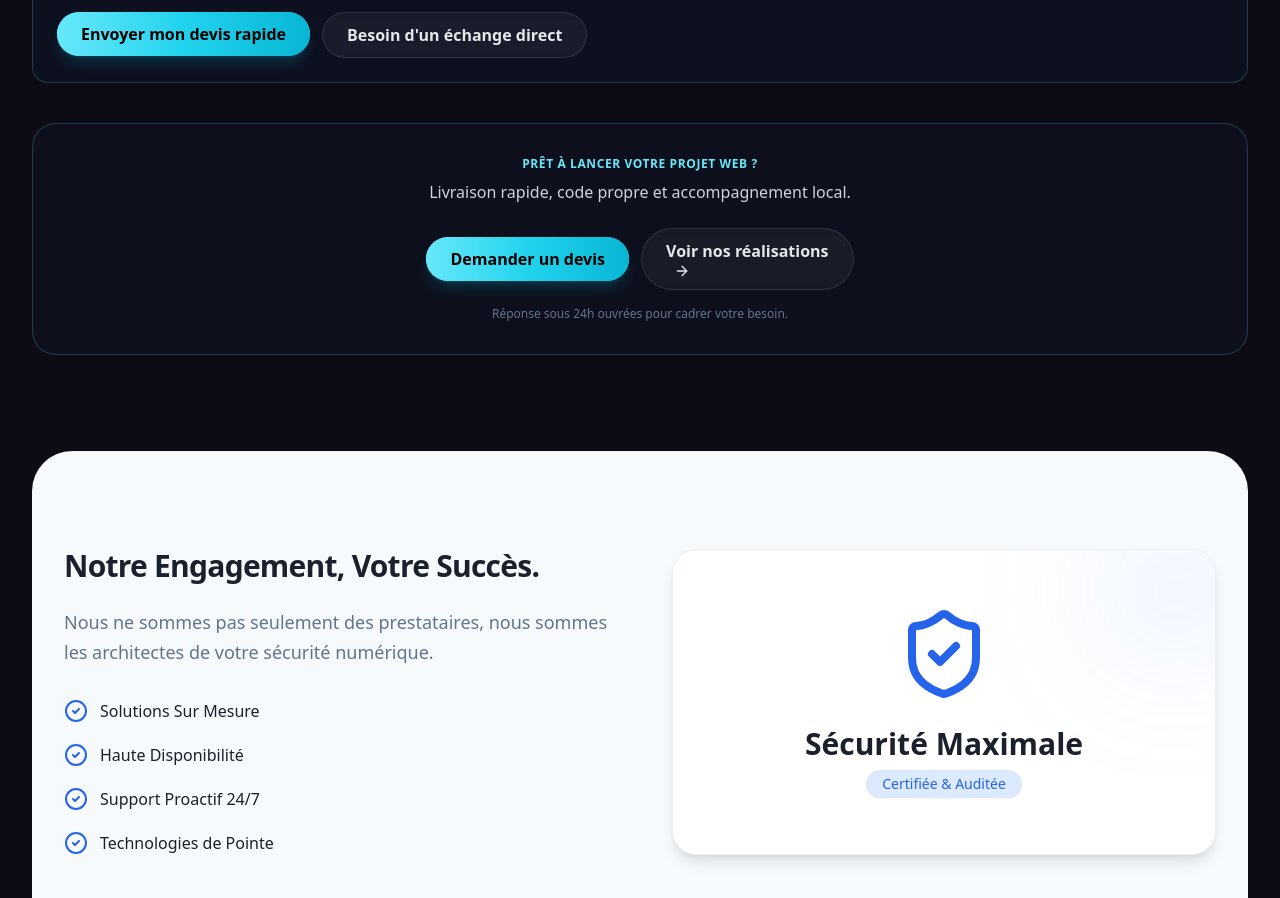
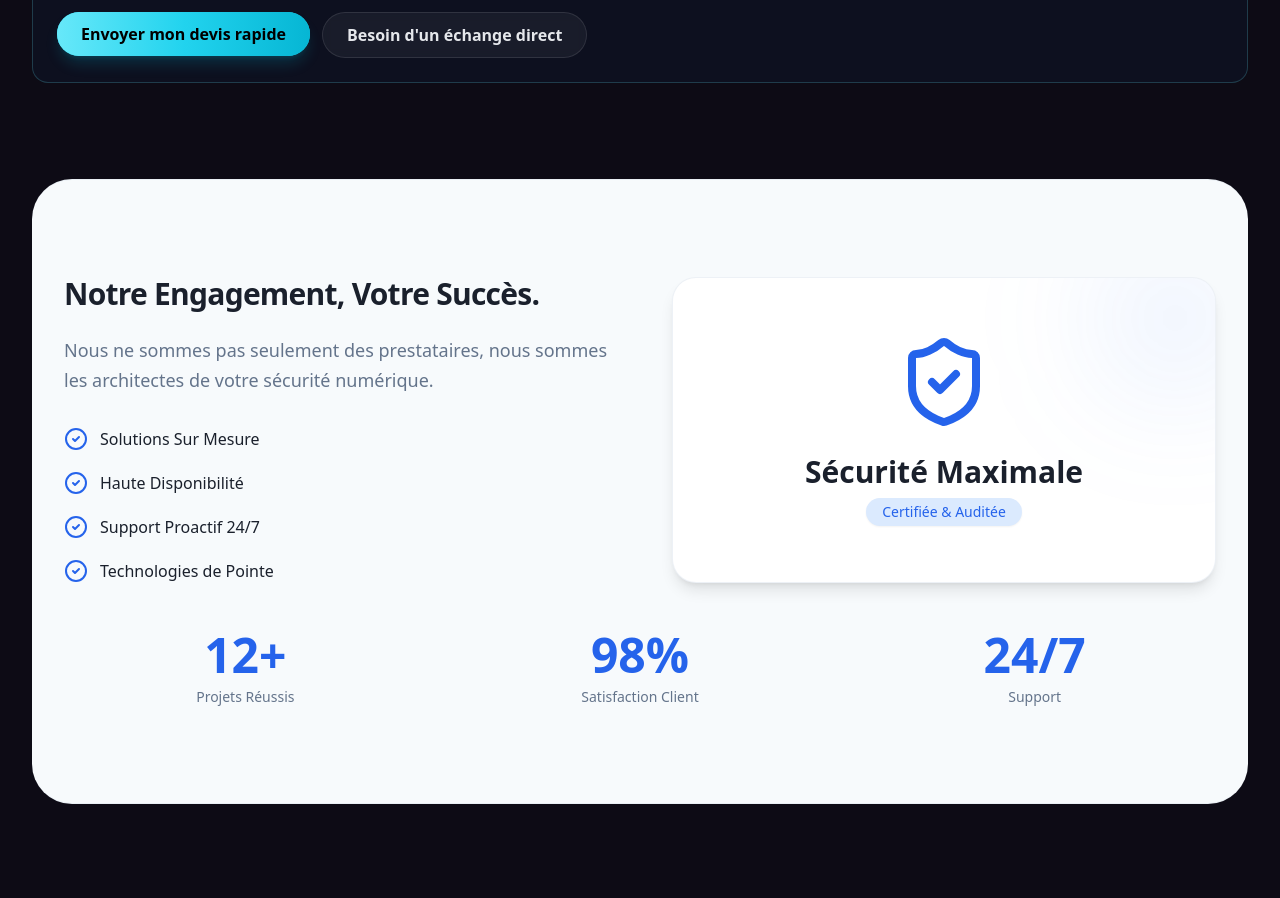
Before and after one commit to Brahim-assilel/site, a React (Vite) app: page / in a window 1280 px wide. Shown: the part 4920-5818 px from the top of the page. Built offline with nearby package versions, Linux system fonts and the light colour scheme; no server answers.

Commit message:
refactor: simplify web development section and remove launch CTA block

```diff
--- a/src/components/sections/WebDevelopmentSection.tsx
+++ b/src/components/sections/WebDevelopmentSection.tsx
@@ -1,7 +1,6 @@
 import { useState } from "react";
 import { motion } from "framer-motion";
 import {
-  ArrowRight,
   CheckCircle2,
   Code2,
   Gauge,
@@ -503,25 +502,6 @@ export const WebDevelopmentSection = () => {
           )}
         </div>
 
-        <div className="p-8 mt-10 text-center border rounded-3xl bg-slate-900/40 border-cyan-300/20">
-          <p className="mb-2 text-xs font-semibold tracking-wider uppercase text-cyan-300">
-            Prêt à lancer votre projet web ?
-          </p>
-          <p className="text-slate-300">
-            Livraison rapide, code propre et accompagnement local.
-          </p>
-          <div className="flex flex-col items-center justify-center gap-3 mt-6 sm:flex-row">
-            <Button href="/#devis-rapide-web" variant="primary">
-              Demander un devis
-            </Button>
-            <Button href="/#realisations-web" variant="glass">
-              Voir nos réalisations <ArrowRight className="w-4 h-4 ml-2" />
-            </Button>
-          </div>
-          <p className="mt-4 text-xs text-slate-500">
-            Réponse sous 24h ouvrées pour cadrer votre besoin.
-          </p>
-        </div>
       </div>
     </section>
   );
```
